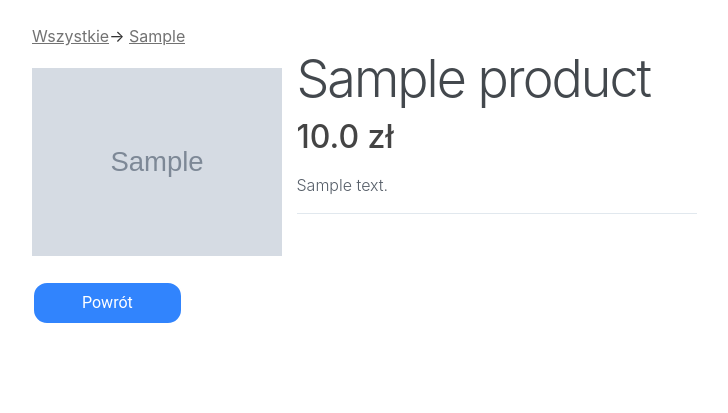
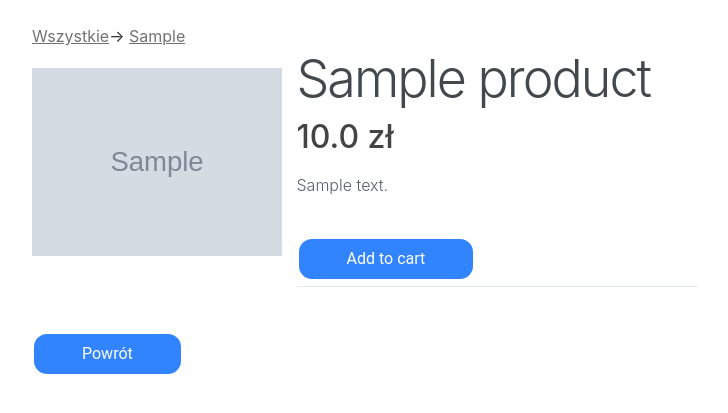
Before and after one commit to killzone10/BD2_project, a Flask app: page /products/1 in a window 1280 px wide. Shown: the part 56-469 px from the top of the page, without its empty margins (53-781 px from the left). Run offline with Flask 2, Linux system fonts and the light colour scheme; tables that the repository leaves empty hold one stand-in row (values such as "Sample post"); grey boxes marked "Sample" are stand-in pictures; some libraries are stand-ins or nearby versions.

Commit message:
added 'add to cart' button to product page

```diff
--- a/app/templates/specific_product.html
+++ b/app/templates/specific_product.html
@@ -18,6 +18,11 @@
             <h2> {{ product.price }} zł </h2>
             <p></p>
             <p> {{ product.description }} </p>
+            <br>
+            <form method="post" action="/add_to_cart">
+                <input type="hidden" name="hidden" value={{ product.id }}>
+                <input type="submit" class=button2 value="Add to cart" name="Add to cart">
+            </form>
         </div>
     </div>
     <button class=button2 onclick="history.back()">Powrót</button>
```
